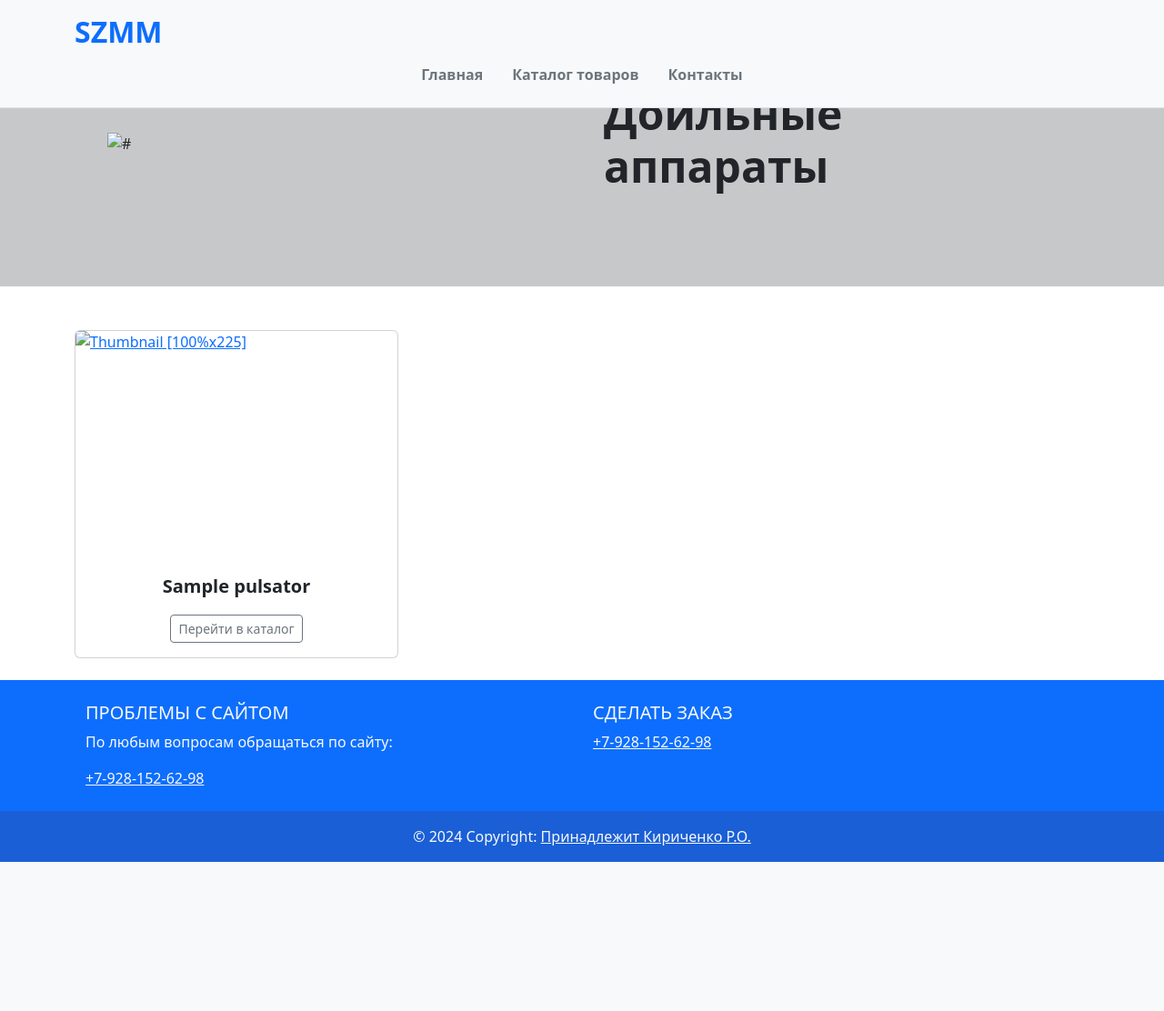
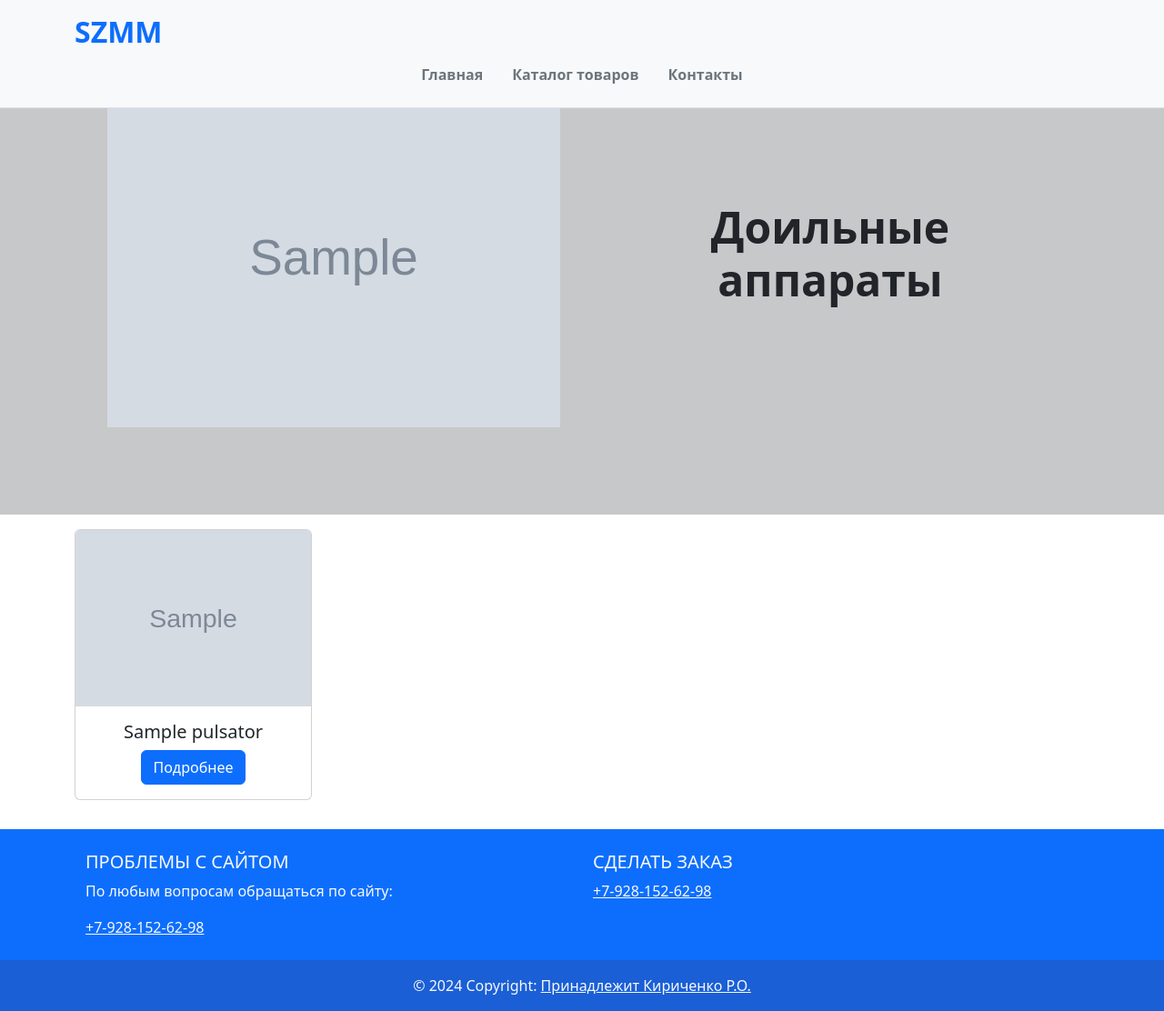
Before and after one commit to ghfFZEEF/size_szmm_demo, a Django app: template templates/szmm/goods.html in a window 1280 px wide. Shown: the whole page at 91% size. Before the commit the page ends 948 px from the top, so only its background shows below. Run offline with Django 5.2, Linux system fonts and the light colour scheme; tables that the repository leaves empty hold one stand-in row (values such as "Sample post"); the template is opened without the code that fills it: values that come from a table or form of the project are taken from there, most other values are stand-ins (such as "Sample title", 1, 10 or a date in 2020); grey boxes marked "Sample" are stand-in pictures.

Commit message:
Modified goods.html

```diff
--- a/templates/szmm/goods.html
+++ b/templates/szmm/goods.html
@@ -1,12 +1,12 @@
 {% extends 'base/base.html' %}
 
 {% block main %}
-  <header class="mb-5 bg-dark bg-opacity-25">
+  <header class="mb-3 bg-dark bg-opacity-25">
     <section class="py-5">
       <div class="container px-4 px-lg-5 my-5">
           <div class="row gx-4 gx-lg-5 align-items-center">
-              <div class="col-md-6"><img class="card-img-top mb-5 mb-md-0" src="{{ data.0.image_link.url }}" alt="#"></div>
-              <div class="col-md-6">
+              <div class="col-md-6"><img class="card-img-top mb-5 mb-md-0" src="{{ data.0.image_link_1.url }}" alt="#"></div>
+              <div class="col-md-6 text-center">
                   <h1 class="display-5 fw-bolder">Доильные аппараты</h1>
               </div>
           </div>
@@ -14,25 +14,79 @@
     </section>
   </header>
 
-  <div class="container">
+  <div class="container mb-3">
     <div class="row">
       {% for data_item in data %}
-        <div class="col-md-4">
-          <div class="card mb-4 box-shadow">
-            <a href="{{ data_item.link }}" class="d-flex justify-content-between align-items-center">
-              <img class="card-img-top" data-src="holder.js/100px225?theme=thumb&amp;bg=55595c&amp;fg=eceeef&amp;text=Thumbnail" alt="Thumbnail [100%x225]" src="{{ data_item.image_link.url }}" data-holder-rendered="true" style="height: 250px; width: 100%; display: block;" />
-            </a>
-            <div class="card-body">
-              <div class="d-flex justify-content-between align-items-center">
-                <p class="fs-5 fw-bold mx-auto">{{ data_item.name }}</p>
-              </div>
-              <a href="{{ data_item.link }}" class="d-flex justify-content-between align-items-center text-decoration text-decoration-none">
-                <div class="btn btn-sm btn-outline-secondary mx-auto">Перейти в каталог</div>
-              </a>
+        <div class="col-md-3">
+          <div type="button" class="card mb-3 mx-auto"  data-bs-target="#readMore{{ data_item.id }}" data-bs-toggle="modal" style="max-width: 80vw;">
+            <img class="card-img-top" src="{{ data_item.image_link_1.url }}" alt="Доилка" style="max-height: 280px;">
+            <div class="card-body text-center">
+              <h5 class="card-title">{{ data_item.name }}</h5>
+              <button class="btn btn-primary">Подробнее</button>
             </div>
           </div>
         </div>
       {% endfor %}
     </div>
   </div>
+
+  {% for data_item in data %}
+    <div class="modal fade modal-xl" id="readMore{{ data_item.id }}">
+      <div class="modal-dialog modal-dialog-centered">
+        <div class="modal-content">
+          <div class="row">
+            <div id="carousel{{ data_item.id }}" class="carousel carousel-dark slide col-md-8" data-bs-ride="carousel">
+              <div class="carousel-indicators">
+                <button type="button" data-bs-target="#carousel{{ data_item.id }}" data-bs-slide-to="0" class="active" aria-current="true" aria-label="Slide 1"></button>
+                <button type="button" data-bs-target="#carousel{{ data_item.id }}" data-bs-slide-to="1" aria-label="Slide 2"></button>
+                {% if data_item.image_link_3.url is not None %}
+                  <button type="button" data-bs-target="#carousel{{ data_item.id }}" data-bs-slide-to="2" aria-label="Slide 3"></button>
+                {% endif %}
+                {% if data_item.image_link_4.url is not None %}
+                  <button type="button" data-bs-target="#carousel{{ data_item.id }}" data-bs-slide-to="3" aria-label="Slide 4"></button>
+                {% endif %}
+                {% if data_item.image_link_5.url is not None %}
+                  <button type="button" data-bs-target="#carousel{{ data_item.id }}" data-bs-slide-to="4" aria-label="Slide 5"></button>
+                {% endif %}
+              </div>
+              <div class="carousel-inner">
+                <div class="carousel-item active">
+                  <img src="{{ data_item.image_link_1.url }}" alt="" class="w-100">
+                </div>
+                <div class="carousel-item">
+                  <img src="{{ data_item.image_link_2.url }}" alt="" class="w-100">
+                </div>
+                {% if data_item.image_link_3.url is not None %}
+                  <div class="carousel-item">
+                    <img src="{{ data_item.image_link_3.url }}" alt="" class="w-100">
+                  </div>
+                {% endif %}
+                {% if data_item.image_link_4.url is not None %}
+                  <div class="carousel-item">
+                    <img src="{{ data_item.image_link_4.url }}" alt="" class="w-100">
+                  </div>
+                {% endif %}
+                {% if data_item.image_link_5.url is not None %}
+                  <div class="carousel-item">
+                    <img src="{{ data_item.image_link_5.url }}" alt="" class="w-100">
+                  </div>
+                {% endif %}
+              </div>
+              <button class="carousel-control-prev" type="button" data-bs-target="#carousel{{ data_item.id }}" data-bs-slide="prev">
+                <span class="carousel-control-prev-icon" aria-hidden="true"></span>
+              </button>
+              <button class="carousel-control-next" type="button" data-bs-target="#carousel{{ data_item.id }}" data-bs-slide="next">
+                <span class="carousel-control-next-icon" aria-hidden="true"></span>
+              </button>
+            </div>
+            <div class="col-md-4 text-center p-4">
+              <p class="h5 mb-4">{{ data_item.name }}</p>
+              <p class="">{{ data_item.description }}</p>
+            </div>
+          </div>
+        </div>
+      </div>
+    </div>
+  {% endfor %}
+
 {% endblock main %}
```
